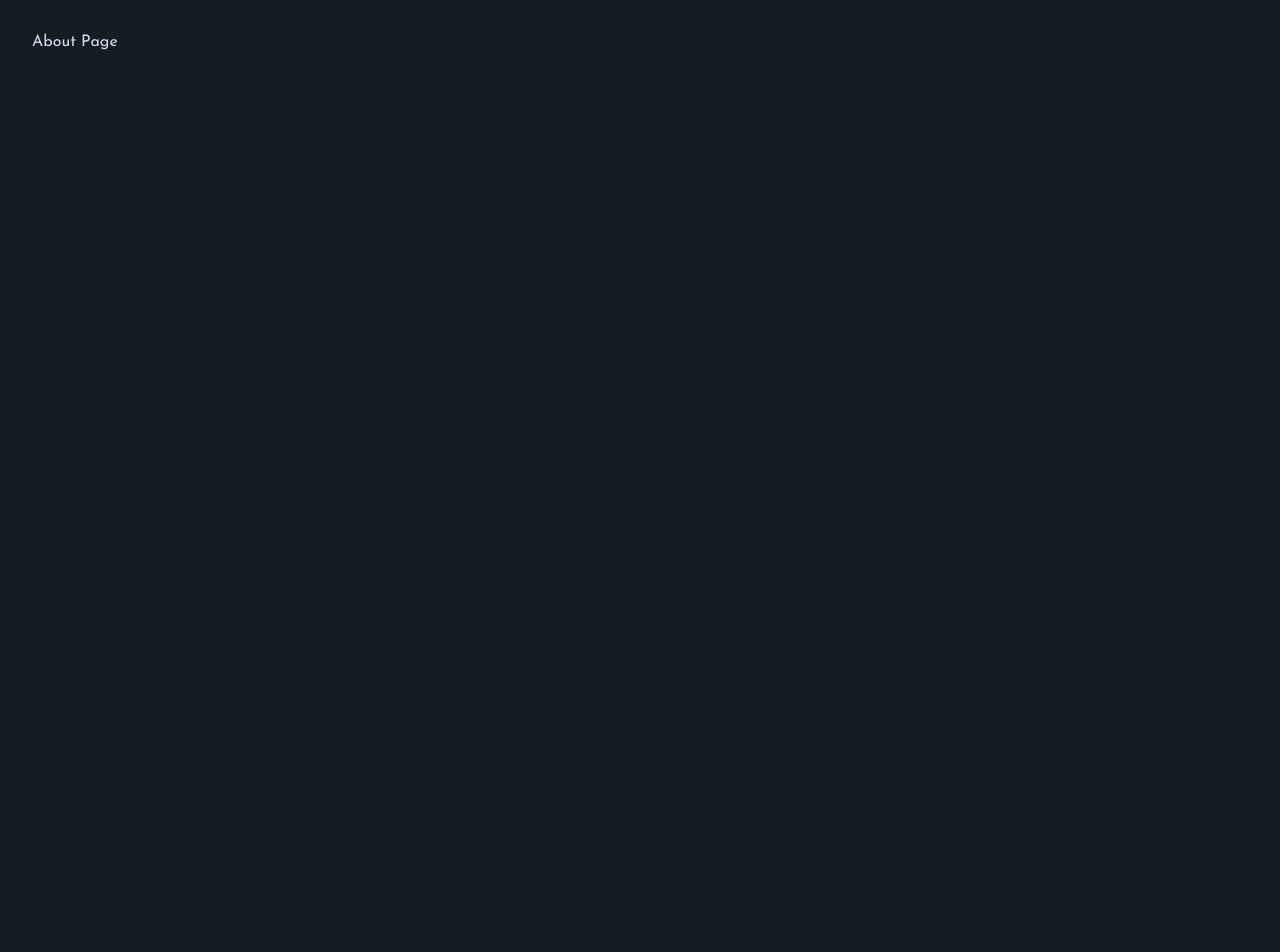
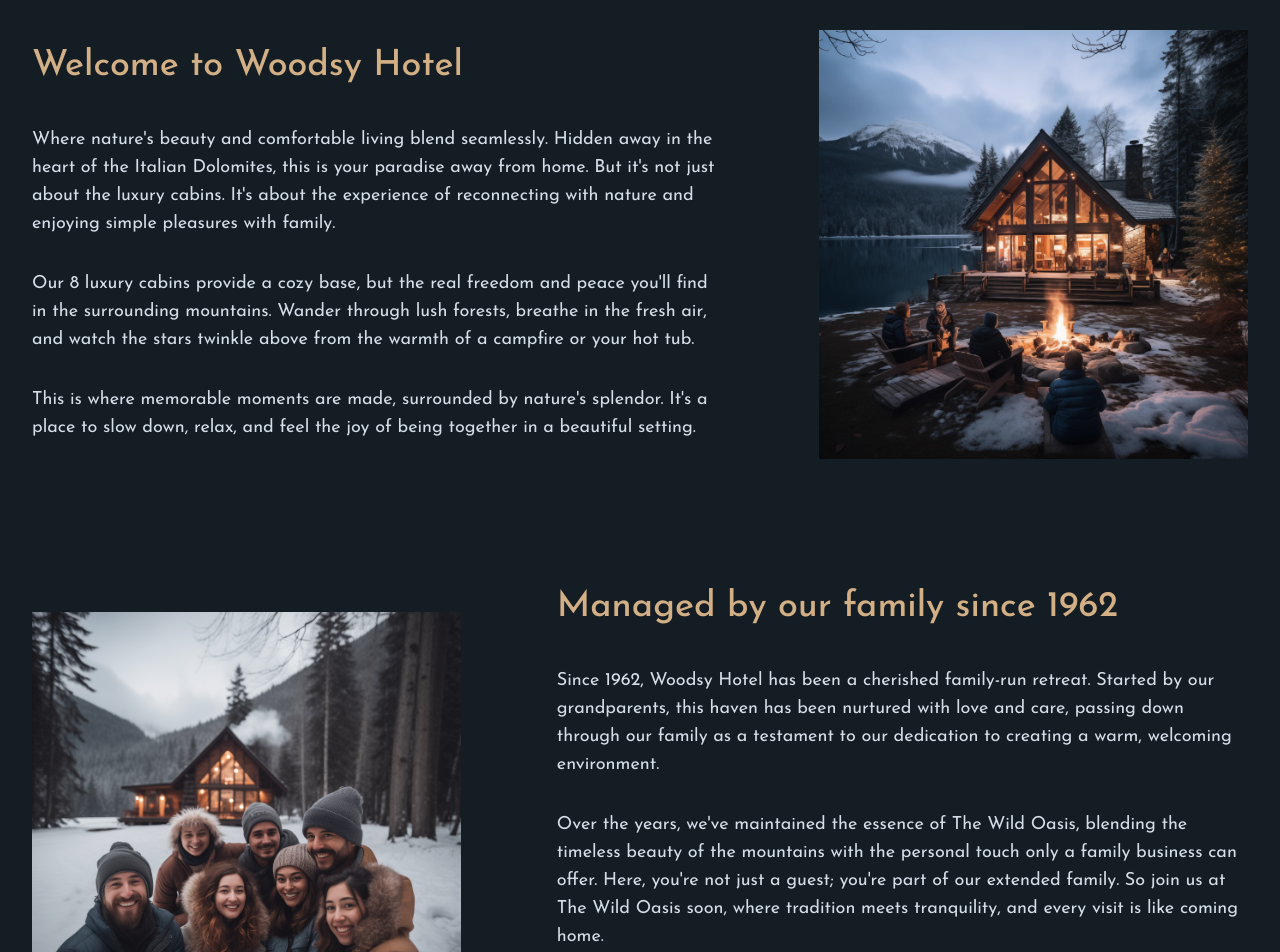
Before and after one commit to Bocyaa/woodsy, a Next.js app: page /about in a window 1280 px wide. Shown: the part 120-1072 px from the top of the page. Before the commit the page ends 800 px from the top, so only its background shows below. Built offline with nearby package versions, Linux system fonts and the light colour scheme.

Commit message:
Build About Page

```diff
--- /dev/null
+++ b/app/_components/CabinCard.js
@@ -0,0 +1,59 @@
+import { UsersIcon } from '@heroicons/react/24/solid';
+import Image from 'next/image';
+import Link from 'next/link';
+
+function CabinCard({ cabin }) {
+  const { id, name, maxCapacity, regularPrice, discount, image } = cabin;
+
+  return (
+    <div className='flex border-primary-800 border'>
+      <Image
+        src={image}
+        alt={`Cabin ${name}`}
+        className='flex-1 border-r border-primary-800'
+      />
+
+      <div className='flex-grow'>
+        <div className='pt-5 pb-4 px-7 bg-primary-950'>
+          <h3 className='text-accent-500 font-semibold text-2xl mb-3'>
+            Cabin {name}
+          </h3>
+
+          <div className='flex gap-3 items-center mb-2'>
+            <UsersIcon className='h-5 w-5 text-primary-600' />
+            <p className='text-lg text-primary-200'>
+              For up to <span className='font-bold'>{maxCapacity}</span> guests
+            </p>
+          </div>
+
+          <p className='flex gap-3 justify-end items-baseline'>
+            {discount > 0 ? (
+              <>
+                <span className='text-3xl font-[350]'>
+                  ${regularPrice - discount}
+                </span>
+                <span className='line-through font-semibold text-primary-600'>
+                  ${regularPrice}
+                </span>
+              </>
+            ) : (
+              <span className='text-3xl font-[350]'>${regularPrice}</span>
+            )}
+            <span className='text-primary-200'>/ night</span>
+          </p>
+        </div>
+
+        <div className='bg-primary-950 border-t border-t-primary-800 text-right'>
+          <Link
+            href={`/cabins/${id}`}
+            className='border-l border-primary-800 py-4 px-6 inline-block hover:bg-accent-600 transition-all hover:text-primary-900'
+          >
+            Details & reservation &rarr;
+          </Link>
+        </div>
+      </div>
+    </div>
+  );
+}
+
+export default CabinCard;
--- a/app/about/page.js
+++ b/app/about/page.js
@@ -1,11 +1,84 @@
+import Image from 'next/image';
+import Link from 'next/link';
+import about1 from '@/public/about-1.jpg';
+import about2 from '@/public/about-2.jpg';
+
 export const metadata = {
   title: 'About',
 };
 
 function Page() {
   return (
-    <div>
-      <h1>About Page</h1>
+    <div className='grid grid-cols-5 gap-x-24 gap-y-32 text-lg items-center'>
+      <div className='col-span-3'>
+        <h1 className='text-4xl mb-10 text-accent-400 font-medium'>
+          Welcome to Woodsy Hotel
+        </h1>
+
+        <div className='space-y-8'>
+          <p>
+            Where nature&apos;s beauty and comfortable living blend seamlessly.
+            Hidden away in the heart of the Italian Dolomites, this is your
+            paradise away from home. But it&apos;s not just about the luxury
+            cabins. It&apos;s about the experience of reconnecting with nature
+            and enjoying simple pleasures with family.
+          </p>
+          <p>
+            Our 8 luxury cabins provide a cozy base, but the real freedom and
+            peace you&apos;ll find in the surrounding mountains. Wander through
+            lush forests, breathe in the fresh air, and watch the stars twinkle
+            above from the warmth of a campfire or your hot tub.
+          </p>
+          <p>
+            This is where memorable moments are made, surrounded by
+            nature&apos;s splendor. It&apos;s a place to slow down, relax, and
+            feel the joy of being together in a beautiful setting.
+          </p>
+        </div>
+      </div>
+
+      <div className='col-span-2'>
+        <Image
+          src={about1}
+          alt='Family sitting around a fire pit in front of cabin'
+        />
+      </div>
+
+      <div className='col-span-2'>
+        <Image src={about2} alt='Family that manages The Wild Oasis' />
+      </div>
+
+      <div className='col-span-3'>
+        <h1 className='text-4xl mb-10 text-accent-400 font-medium'>
+          Managed by our family since 1962
+        </h1>
+
+        <div className='space-y-8'>
+          <p>
+            Since 1962, Woodsy Hotel has been a cherished family-run retreat.
+            Started by our grandparents, this haven has been nurtured with love
+            and care, passing down through our family as a testament to our
+            dedication to creating a warm, welcoming environment.
+          </p>
+          <p>
+            Over the years, we&apos;ve maintained the essence of The Wild Oasis,
+            blending the timeless beauty of the mountains with the personal
+            touch only a family business can offer. Here, you&apos;re not just a
+            guest; you&apos;re part of our extended family. So join us at The
+            Wild Oasis soon, where tradition meets tranquility, and every visit
+            is like coming home.
+          </p>
+
+          <div>
+            <Link
+              href='/cabins'
+              className='inline-block mt-4 bg-accent-500 px-8 py-5 text-primary-800 text-lg font-semibold hover:bg-accent-600 transition-all'
+            >
+              Explore our luxury cabins
+            </Link>
+          </div>
+        </div>
+      </div>
     </div>
   );
 }
--- a/app/cabins/page.js
+++ b/app/cabins/page.js
@@ -1,11 +1,33 @@
+import CabinCard from '@/app/_components/CabinCard';
+
 export const metadata = {
   title: 'Cabins',
 };
 
 function Page() {
+  const cabins = [];
+
   return (
     <div>
-      <h1>Cabins Page</h1>
+      <h1 className='text-4xl mb-5 text-accent-400 font-medium'>
+        Our Luxury Cabins
+      </h1>
+      <p className='text-primary-200 text-lg mb-10'>
+        Cozy yet luxurious cabins, located right in the heart of the Italian
+        Dolomites. Imagine waking up to beautiful mountain views, spending your
+        days exploring the dark forests around, or just relaxing in your private
+        hot tub under the stars. Enjoy nature&apos;s beauty in your own little
+        home away from home. The perfect spot for a peaceful, calm vacation.
+        Welcome to paradise.
+      </p>
+
+      {cabins.length > 0 && (
+        <div className='grid sm:grid-cols-1 md:grid-cols-2 gap-8 lg:gap-12 xl:gap-14'>
+          {cabins.map((cabin) => (
+            <CabinCard cabin={cabin} key={cabin.id} />
+          ))}
+        </div>
+      )}
     </div>
   );
 }
```
